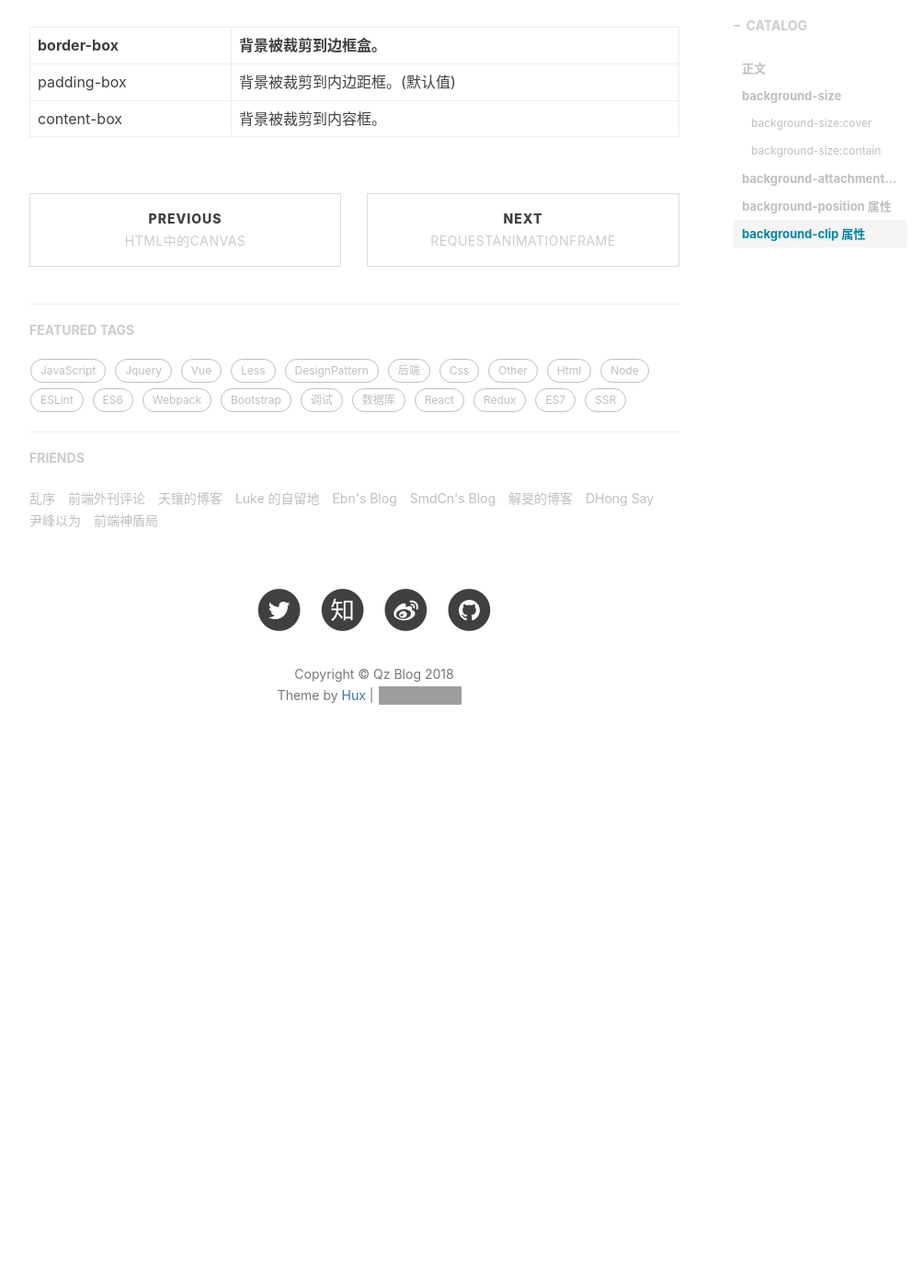
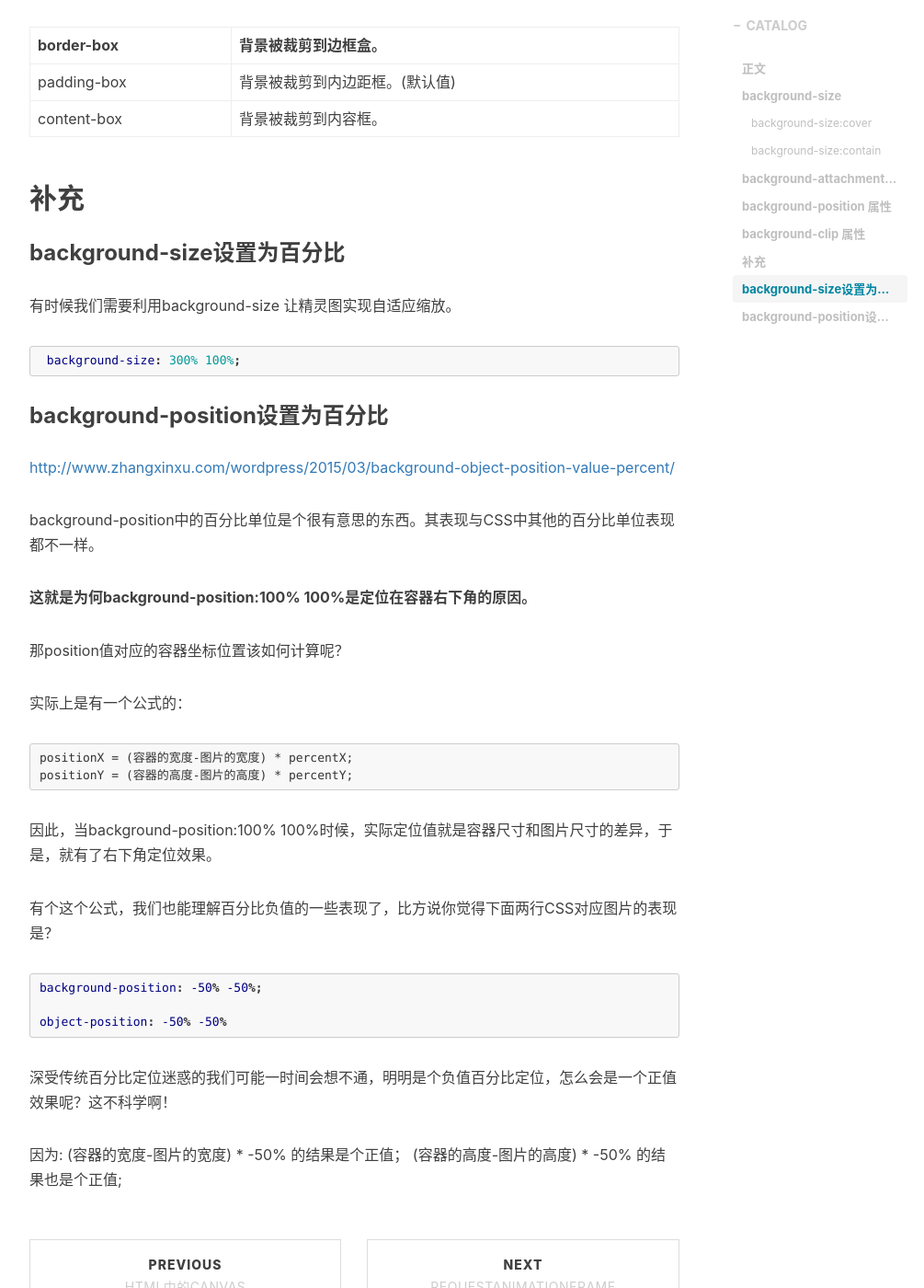
Before and after one commit to stephen-mi/QinZhen001.github.io, a Jekyll site: the page built from _posts/2017-09-26-background-myblog.markdown, in a window 1280 px wide and 1400 px high, scrolled down 2644 px. Shown: the whole window at 92% size, without its empty margins (233-1238 px from the left). Built offline with Jekyll 4.4.1, drawn with Linux system fonts in a browser that asks for light colours; nearby versions of some CDN libraries; comment, search, counter and statistics services are not loaded; before the commit the page ends 3504 px from its top, so only the background shows below that; grey boxes are pictures that could not be loaded.

Commit message:
qz commit

````diff
--- a/_posts/2017-09-26-background-myblog.markdown
+++ b/_posts/2017-09-26-background-myblog.markdown
@@ -107,3 +107,51 @@
 | ----------- | ---------------------- |
 | padding-box | 背景被裁剪到内边距框。(默认值) |
 | content-box | 背景被裁剪到内容框。   |
+
+
+
+## 补充
+
+### background-size设置为百分比
+有时候我们需要利用background-size 让精灵图实现自适应缩放。
+```css
+ background-size: 300% 100%;
+```
+
+
+### background-position设置为百分比
+[http://www.zhangxinxu.com/wordpress/2015/03/background-object-position-value-percent/](http://www.zhangxinxu.com/wordpress/2015/03/background-object-position-value-percent/)
+
+background-position中的百分比单位是个很有意思的东西。其表现与CSS中其他的百分比单位表现都不一样。
+
+
+**这就是为何background-position:100% 100%是定位在容器右下角的原因。**
+
+
+那position值对应的容器坐标位置该如何计算呢？
+
+
+实际上是有一个公式的：
+```
+positionX = (容器的宽度-图片的宽度) * percentX;
+positionY = (容器的高度-图片的高度) * percentY;
+```
+
+
+因此，当background-position:100% 100%时候，实际定位值就是容器尺寸和图片尺寸的差异，于是，就有了右下角定位效果。
+
+
+
+有个这个公式，我们也能理解百分比负值的一些表现了，比方说你觉得下面两行CSS对应图片的表现是？
+
+```css
+background-position: -50% -50%;
+
+object-position: -50% -50%
+```
+
+深受传统百分比定位迷惑的我们可能一时间会想不通，明明是个负值百分比定位，怎么会是一个正值效果呢？这不科学啊！
+
+因为:
+(容器的宽度-图片的宽度) * -50% 的结果是个正值；
+(容器的高度-图片的高度) * -50% 的结果也是个正值;
````
Also changed, not shown: _posts/2017-09-18-line-height-myblog.markdown (+30 -1 lines), _posts/2017-09-18-vertical-align的一些理解-myblog.markdown (+8 -0 lines), _posts/2018-06-03-line boxes模型-myblog.markdown (added, +86 -0 lines).
